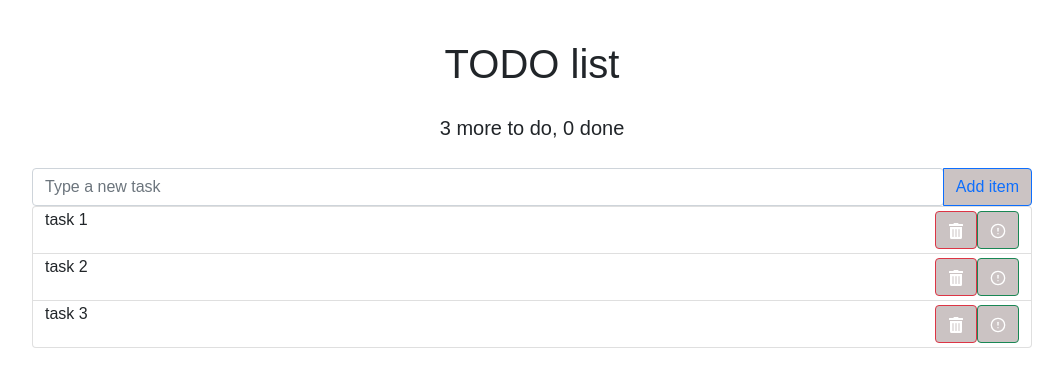
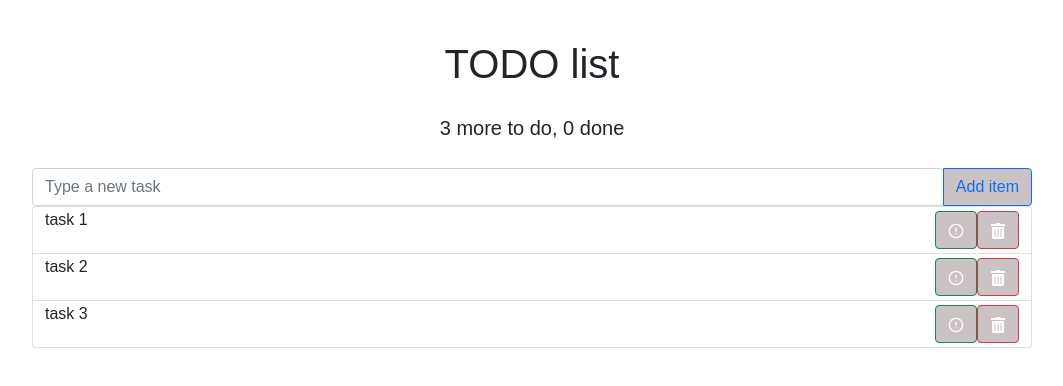
Before and after one commit to DmitryPozner/my-app, a React (Create React App) app: page / in a window 1280 px wide. Shown: the top 386 px of the page, without its empty margins (108-1171 px from the left). Built offline with nearby package versions, Linux system fonts and the light colour scheme.

Commit message:
Исправили удаление элемента, корректировка

```diff
--- a/src/App.js
+++ b/src/App.js
@@ -5,25 +5,26 @@ import "./styles.css";
 import Todo from "./components/todo/todo";
 import Header from "./components/header/header";
 import SearchPanel from "./components/search-panel/search-panel";
+import { createTodoItem } from "./utils";
 
 export default class App extends Component {
   maxId = 100;
   state = {
     todoData: [
-      this.createTodoItem("task 1"),
-      this.createTodoItem("task 2"),
-      this.createTodoItem("task 3"),
+      createTodoItem("task 1", ++this.maxId),
+      createTodoItem("task 2", ++this.maxId),
+      createTodoItem("task 3", ++this.maxId),
     ],
   };
+  //
+  // componentDidMount() {
+  //   // fetch("httppxl plzhlorttt/vo,mrmrt")
+  //   //     .then(response => response.json())
+  //   //     .then(clearData => {
+  //   //       this.setState({comment: clearData})
+  //   //     })
+  // })
 
-  createTodoItem(label) {
-    return {
-      label,
-      important: false,
-      done: false,
-      id: this.maxId++,
-    };
-  }
   delItem = (id) => {
     const filtered = this.state.todoData.filter((todo) => {
       return todo.id !== id;
@@ -34,7 +35,7 @@ export default class App extends Component {
     });
   };
   addItem = (text) => {
-    const newItem = this.createTodoItem(text);
+    const newItem = createTodoItem(text, ++this.maxId);
 
     this.setState(({ todoData }) => {
       const newArray = [...todoData, newItem];
@@ -45,26 +46,21 @@ export default class App extends Component {
   };
 
   toggleProp(arr, id, propName) {
-    const idx = arr.findIndex((el) => el.id === id);
-    const oldItem = arr[idx];
-    const newItem = { ...oldItem, [propName]: !oldItem[propName] };
+    return arr.map((el) => {
+      if (el.id !== id) return el;
 
-    return [...arr.slice(0, idx), newItem, ...arr.slice(idx + 1)];
+      return { ...el, [propName]: !el[propName] };
+    });
   }
 
   onToggleDone = (id) => {
-    console.log("done");
-    this.setState(({ todoData }) => {
-      return {
-        todoData: this.toggleProp(todoData, id, "done"),
-      };
+    this.setState({
+      todoData: this.toggleProp(this.state.todoData, id, "done"),
     });
   };
   onToggleImportant = (id) => {
-    this.setState(({ todoData }) => {
-      return {
-        todoData: this.toggleProp(todoData, id, "important"),
-      };
+    this.setState({
+      todoData: this.toggleProp(this.state.todoData, id, "important"),
     });
   };
 
@@ -72,7 +68,6 @@ export default class App extends Component {
     const { todoData } = this.state;
     const doneCount = todoData.filter((el) => el.done).length;
     const todoCount = todoData.length - doneCount;
-    console.log(this.state.todoData);
 
     return (
       <div className="app-wrapper-content">
--- a/src/components/todo-list-item/todo-list-item.css
+++ b/src/components/todo-list-item/todo-list-item.css
@@ -1,10 +1,9 @@
 .todo-list-item {
-    margin-right: auto;
+    display: flex;
+    justify-content: space-between;
 }
 .btn {
-    margin-right: auto;
     background-color: antiquewhite;
-    float: right;
 }
 .todo-list-item-done{
     text-decoration:line-through;
--- a/src/components/todo-list-item/todo-list-item.js
+++ b/src/components/todo-list-item/todo-list-item.js
@@ -27,6 +27,7 @@ export default class TodoListItem extends Component {
         <span className="todo-list-item" onClick={onToggleDone}>
           {label}
         </span>
+        <div>
           <button
             type="button"
             className="btn btn-success"
@@ -37,6 +38,7 @@ export default class TodoListItem extends Component {
           <button type="button" className="btn btn-danger" onClick={onDeleted}>
             <FaTrashAlt size={16} />
           </button>
+        </div>
       </span>
     );
   }
--- a/src/components/todo/todo.css
+++ b/src/components/todo/todo.css
@@ -1,3 +1,3 @@
-.todo-list .list-group-item{
+.todo-list .list-group-item {
     padding: .25rem .75rem;
 }
--- /dev/null
+++ b/src/utils.js
@@ -0,0 +1,8 @@
+export function createTodoItem(label, id) {
+  return {
+    label,
+    important: false,
+    done: false,
+    id,
+  };
+}
```
Lines whose indentation alone changed are shown as unchanged.
